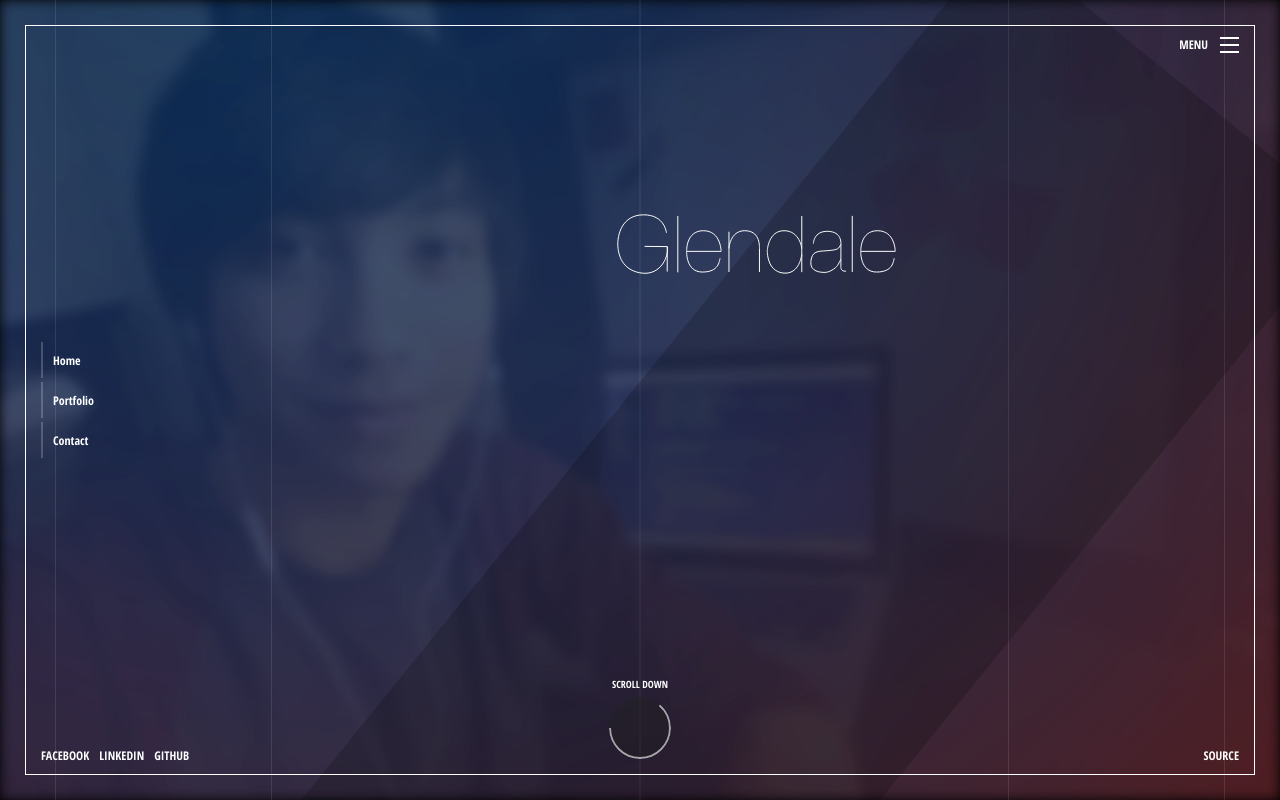
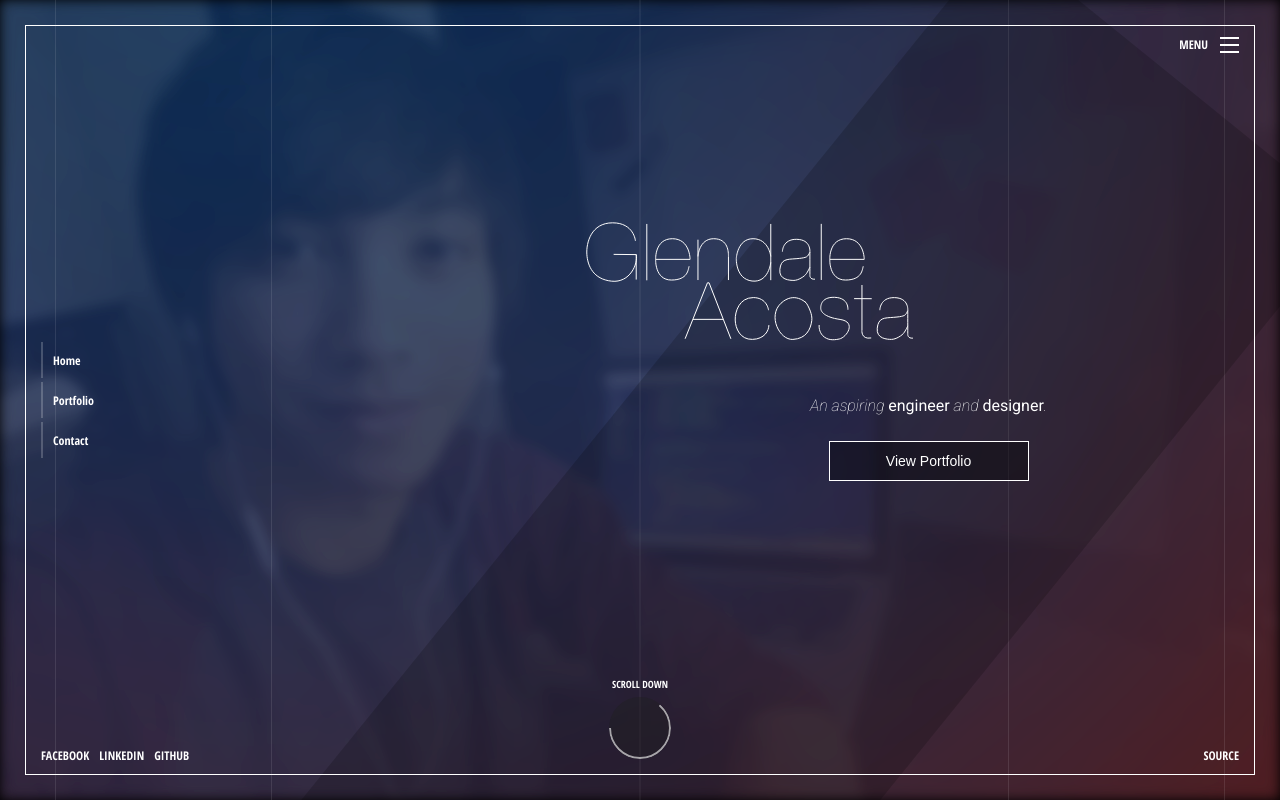
Before and after one commit to GlendaleAcosta/glendaleacosta.com-v3, a React app: page / in a window 1280 px wide. Built offline with nearby package versions, Linux system fonts and the light colour scheme.

Commit message:
Addedhome titles and button.

```diff
--- /dev/null
+++ b/src/components/AcostaSVG.js
@@ -0,0 +1,15 @@
+// import React from 'react';
+// import img from '../images/Acosta-Title.svg';
+
+// export default class AcostaSVG extends React.Component {
+//   constructor(props) {
+//     suoer(props);
+//   }
+
+//   render() {
+//     return (
+//       HTMLDivElement
+//       <img src={img} />
+//     );
+//   }
+// }
--- a/src/components/GlendaleSVG.js
+++ b/src/components/GlendaleSVG.js
@@ -4,7 +4,6 @@ import classNames from 'classnames';
 export default class GlendaleSVG extends React.Component {
   constructor(props) {
     super(props);
-    console.log(props);
     this.state = {
       pathClass: classNames({
         'test-path': true,
--- a/src/containers/Home.js
+++ b/src/containers/Home.js
@@ -3,7 +3,10 @@ import ScrollBtn from '../components/ScrollBtn';
 import SocialNav from '../components/SocialNav';
 import Hamburger from '../components/Hamburger';
 import GlendaleSVG from '../components/GlendaleSVG';
+// import AcostaSVG from '../components/AcostaSVG';
 import Navbar from './Navbar';
+
+import img from '../images/Acosta-Title.svg';
 
 const github = 'https://github.com/GlendaleAcosta/glendaleacosta.com-v3';
 
@@ -19,7 +22,15 @@ export default class Home extends React.Component {
         <Navbar />
         <div className="title">
           <GlendaleSVG />
+          <img src={img} alt="Acosta" />
+          <div className="sub-title-container">
+            <p className="sub-title">
+              An aspiring <span>engineer</span> and <span>designer</span>.
+            </p>
+            <button className="portfolio-btn">View Portfolio</button>
+          </div>
         </div>
+
         <Hamburger />
         <SocialNav />
         <ScrollBtn />
--- a/src/stylesheets/modules/_home.scss
+++ b/src/stylesheets/modules/_home.scss
@@ -18,14 +18,14 @@
 .title {
   position: absolute;
   margin: 0 auto;
-  left: 48%;
-  top: 25%;
+  left: 43%;
+  top: 22%;
+  display: flex;
+  flex-direction: column;
+  padding: 30px;
 
-  h1 {
-    color: #fff;
-    font-size: 60px;
-    margin: 0;
-    font-family: 'Lato', sans-serif;
+  img {
+    margin-left: 100px;
   }
 }
 
@@ -38,3 +38,39 @@
 .test-path-2 {
   stroke-dashoffset: 0;
 }
+
+
+// Sub-Title
+
+.sub-title-container {
+  position: relative;
+  top: 50px;
+  left: 180px;
+  display: flex;
+  flex-direction: column;
+  align-items: center;
+}
+
+.sub-title {
+  color: #fff;
+  font-family: 'Roboto', sans-serif;
+  font-weight: 100;
+  font-style: italic;
+  padding: 5px;
+
+  span {
+    font-weight: 100;
+    font-style: normal;
+  }
+}
+
+.portfolio-btn {
+  background-color: rgba(0,0,0,0.4);
+  width: 200px;
+  height: 40px;
+  border: 1px solid #fff;
+  color: #fff;
+  font-size: 14px;
+  margin: 5px;
+  cursor: pointer;
+}
--- a/src/stylesheets/modules/_normalize.scss
+++ b/src/stylesheets/modules/_normalize.scss
@@ -1,4 +1,4 @@
-@import url('https://fonts.googleapis.com/css?family=Lato:100|Open+Sans+Condensed:700|Open+Sans:300,300i,400');
+@import url('https://fonts.googleapis.com/css?family=Roboto:100i,400|Open+Sans+Condensed:700|Open+Sans:300,300i,400');
 
 html {
   height: 100%;
```
Also changed, not shown: src/images/Acosta-Title.svg (added).
